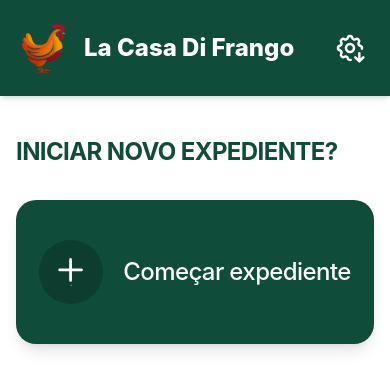
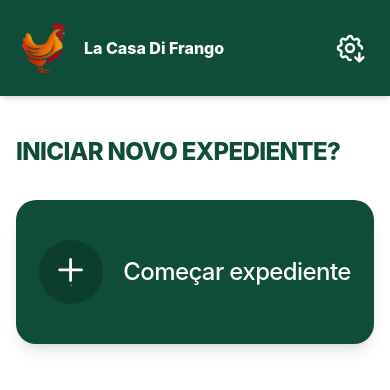
Before and after one commit to DaviBisewski/la-casa-di-frango, a React (Vite) app: page / in a window 390 px wide. Shown: the top 390 px of the page. Built offline with nearby package versions, Linux system fonts and the light colour scheme.

Commit message:
refactor: ajustar tamanhos de fonte e rótulos das maioneses para melhor clareza e responsividade

```diff
--- a/src/components/Header/header.jsx
+++ b/src/components/Header/header.jsx
@@ -27,7 +27,7 @@ const Header = () => {
             />
           </div>
 
-          <h1 className="text-white text-2xl sm:text-4xl font-extrabold truncate">
+          <h1 className="text-white text-1xl sm:text-4xl font-extrabold truncate">
             La Casa Di Frango
           </h1>
         </button>
--- a/src/components/ui/ButtonExpediente.jsx
+++ b/src/components/ui/ButtonExpediente.jsx
@@ -5,8 +5,8 @@ const StartShift = ({ onStart }) => {
     <section className="px-4 sm:px-6 md:px-12 mt-10 md:mt-20 w-full max-w-[1400px] mx-auto">
 
       <h2 className="text-[#0F4C3A]
-                     text-2xl sm:text-3xl md:text-4xl
-                     font-bold mb-6 md:mb-10 tracking-tight uppercase">
+                       text-2xl sm:text-3xl lg:text-4xl
+                       font-extrabold uppercase tracking-tight">
         INICIAR NOVO EXPEDIENTE?
       </h2>
 
--- a/src/screens/Encomenda.jsx
+++ b/src/screens/Encomenda.jsx
@@ -27,8 +27,8 @@ const PRODUTOS = {
     { chave: "meioFrango", titulo: "Meio Frango", icone: frangoIcon },
   ],
   maioneses: [
-    { chave: "maionese10", titulo: "Maionese R$10,00", icone: maioneseIcon },
-    { chave: "maionese15", titulo: "Maionese R$15,00", icone: maioneseIcon },
+    { chave: "maionese10", titulo: "Maionese P", icone: maioneseIcon },
+    { chave: "maionese15", titulo: "Maionese G", icone: maioneseIcon },
   ],
   costela: [
     { chave: "costela", titulo: "Costela", icone: costelaIcon },
--- a/src/screens/Venda.jsx
+++ b/src/screens/Venda.jsx
@@ -27,8 +27,8 @@ const PRODUTOS = {
     { chave: "meioFrango", titulo: "Meio Frango", icone: frangoIcon },
   ],
   maioneses: [
-    { chave: "maionese10", titulo: "Maionese R$10,00", icone: maioneseIcon },
-    { chave: "maionese15", titulo: "Maionese R$15,00", icone: maioneseIcon },
+    { chave: "maionese10", titulo: "Maionese P", icone: maioneseIcon },
+    { chave: "maionese15", titulo: "Maionese G", icone: maioneseIcon },
   ],
   costela: [
     { chave: "costela", titulo: "Costela", icone: costelaIcon },
```
